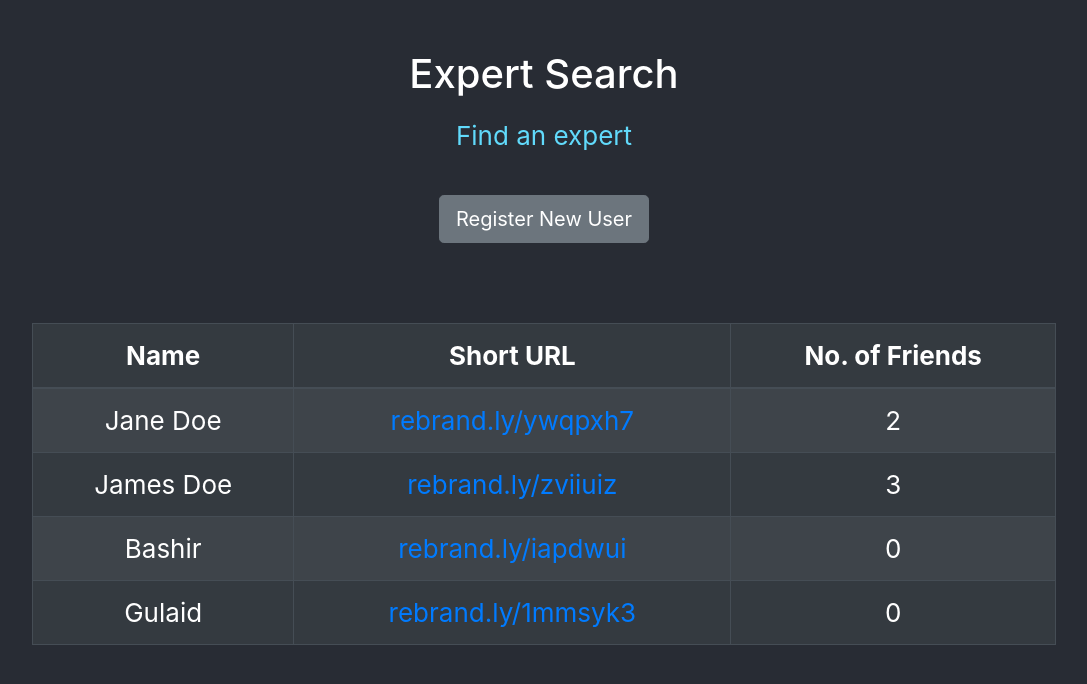
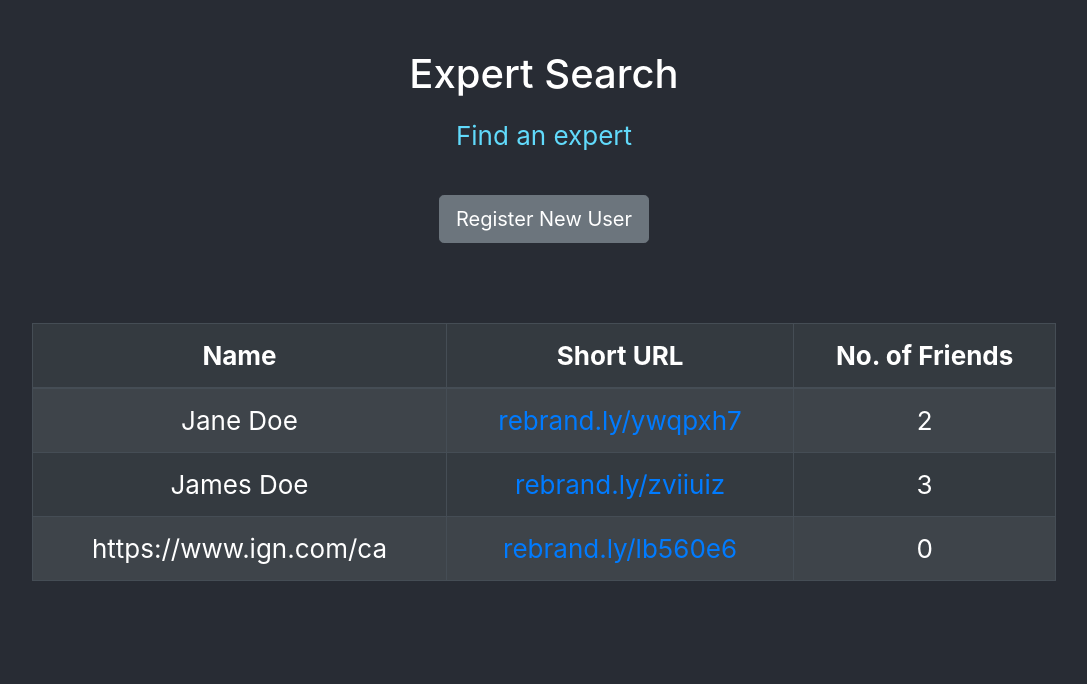
Before and after one commit to begeh/wanda-challenge, a React (Create React App) app: page / in a window 1280 px wide. Shown: the top 684 px of the page, without its empty margins (96-1183 px from the left). Built offline with nearby package versions, Linux system fonts and the light colour scheme.

Commit message:
add error message if web scraping unsuccessful

```diff
--- a/src/App.css
+++ b/src/App.css
@@ -57,12 +57,7 @@
 }
 
 .search{
-  display: flex;
-  justify-content: center;
-}
-
-.search p{
-  margin-right: 30px;
+  align-items: center !important;
 }
 
 @media (prefers-reduced-motion: no-preference) {
--- a/src/db.json
+++ b/src/db.json
@@ -24,27 +24,12 @@
   },
   "3": {
     "id": 3,
-    "name": "Bashir",
-    "longUrl": "https://www.example.edu",
-    "shortUrl": "rebrand.ly/iapdwui",
+    "name": "https://www.ign.com/ca",
+    "longUrl": "https://www.ign.com/ca",
+    "shortUrl": "rebrand.ly/lb560e6",
     "friends": [],
     "headings": [
-      "Example Domain"
-    ]
-  },
-  "4": {
-    "id": 4,
-    "name": "Gulaid",
-    "longUrl": "https://www.wikipedia.org",
-    "shortUrl": "rebrand.ly/1mmsyk3",
-    "friends": [],
-    "headings": [
-      "\n\n\n\nWikipedia\n\nThe Free Encyclopedia\n\n",
-      "\n\n\n\n1 000 000+\n\n\narticles\n\n\n\n",
-      "\n\n\n\n100 000+\n\n\narticles\n\n\n\n",
-      "\n\n\n\n10 000+\n\n\narticles\n\n\n\n",
-      "\n\n\n\n1 000+\n\n\narticles\n\n\n\n",
-      "\n\n\n\n100+\n\n\narticles\n\n\n\n"
+      "Error: Web Scraping Not Allowed"
     ]
   }
 }
--- a/src/pages/Profile.js
+++ b/src/pages/Profile.js
@@ -3,9 +3,11 @@ import "../App.css";
 
 import {useHistory} from "react-router-dom";
 
-import {Card, Button} from "react-bootstrap";
+import {Card, Button, ListGroup} from "react-bootstrap";
 
 import filterFriends from '../helpers/filterFriends';
+
+import FriendSearchItem from '../components/FriendSearchItem';
 
 export default function Profile(props) {
   let history = useHistory();
@@ -91,12 +93,13 @@ export default function Profile(props) {
         <div>
           {
             friend ?
-            searchFriends.map((user, index) => (
-              <div className = "search">
-                <p>{user.name}</p>
-                <Button variant="primary">Add Friend</Button>
-              </div>
-            ))
+            <ListGroup className="search">
+              {
+                searchFriends.map((user, index) => (
+                  <FriendSearchItem name={user.name} />
+                ))
+              }
+            </ListGroup>
             : null
           }
         </div>
--- a/src/server.js
+++ b/src/server.js
@@ -48,7 +48,10 @@ app.get("/data", async (req, res)=>{
 
 app.post("/data", async (req,res)=>{
   const longUrl = req.body.longUrl;
-  const tags = await scraper(longUrl).then(response => response)
+  let tags = await scraper(longUrl).then(response => response)
+  if(tags.statusCode){
+    tags = ["Error: Web Scraping Not Allowed"]
+  }
   const user = {...req.body, headings: tags};
   db.set(Object.keys(db.getState()).length + 1, user).write();
 })
```
